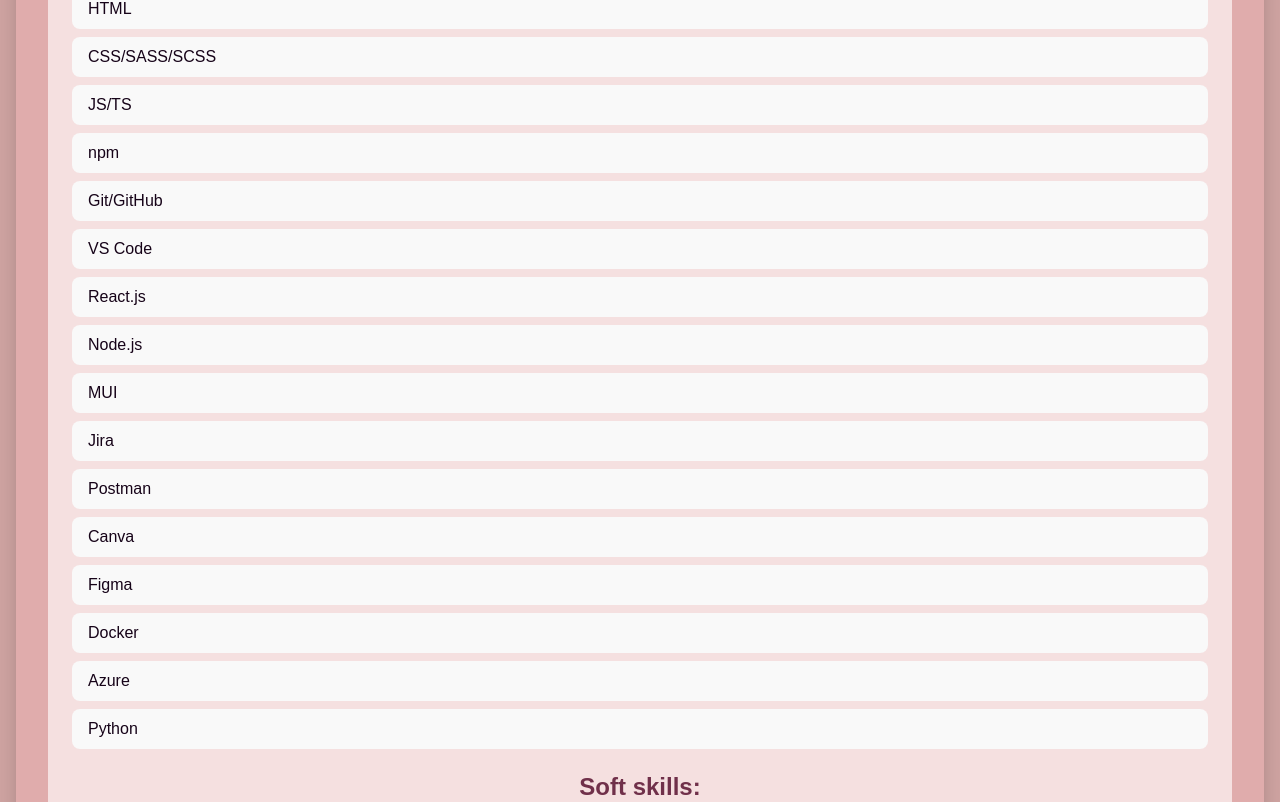
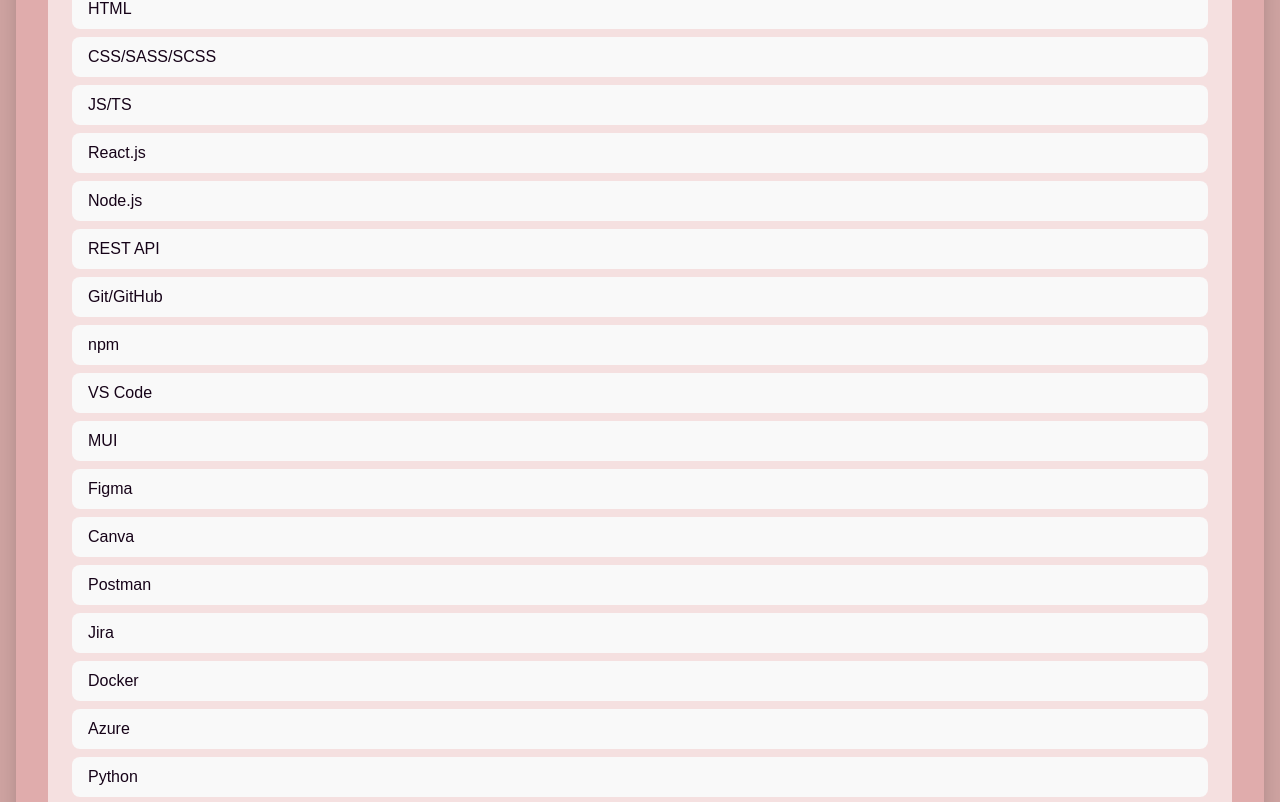
Before and after one commit to Olha36/portfolio, a React (Vite) app: page /#/skills in a window 1280 px wide. Shown: the part 551-1353 px from the top of the page. Built offline with nearby package versions, Linux system fonts and the light colour scheme.

Commit message:
add REST API and change order

```diff
--- a/src/components/Skills.tsx
+++ b/src/components/Skills.tsx
@@ -28,16 +28,17 @@ export default function Skills() {
               <li>HTML</li>
               <li>CSS/SASS/SCSS</li>
               <li>JS/TS</li>
-              <li>npm</li>
-              <li>Git/GitHub</li>
-              <li>VS Code</li>
               <li>React.js</li>
               <li>Node.js</li>
+              <li>REST API</li>
+              <li>Git/GitHub</li>
+              <li>npm</li>
+              <li>VS Code</li>
               <li>MUI</li>
+              <li>Figma</li>
+              <li>Canva</li>
+              <li>Postman</li>
               <li>Jira</li>
-              <li>Postman</li>
-              <li>Canva</li>
-              <li>Figma</li>
               <li>Docker</li>
               <li>Azure</li>
               <li>Python</li>
```
Also changed, not shown: 1 other file (tests, documents, lock files or other folders).
